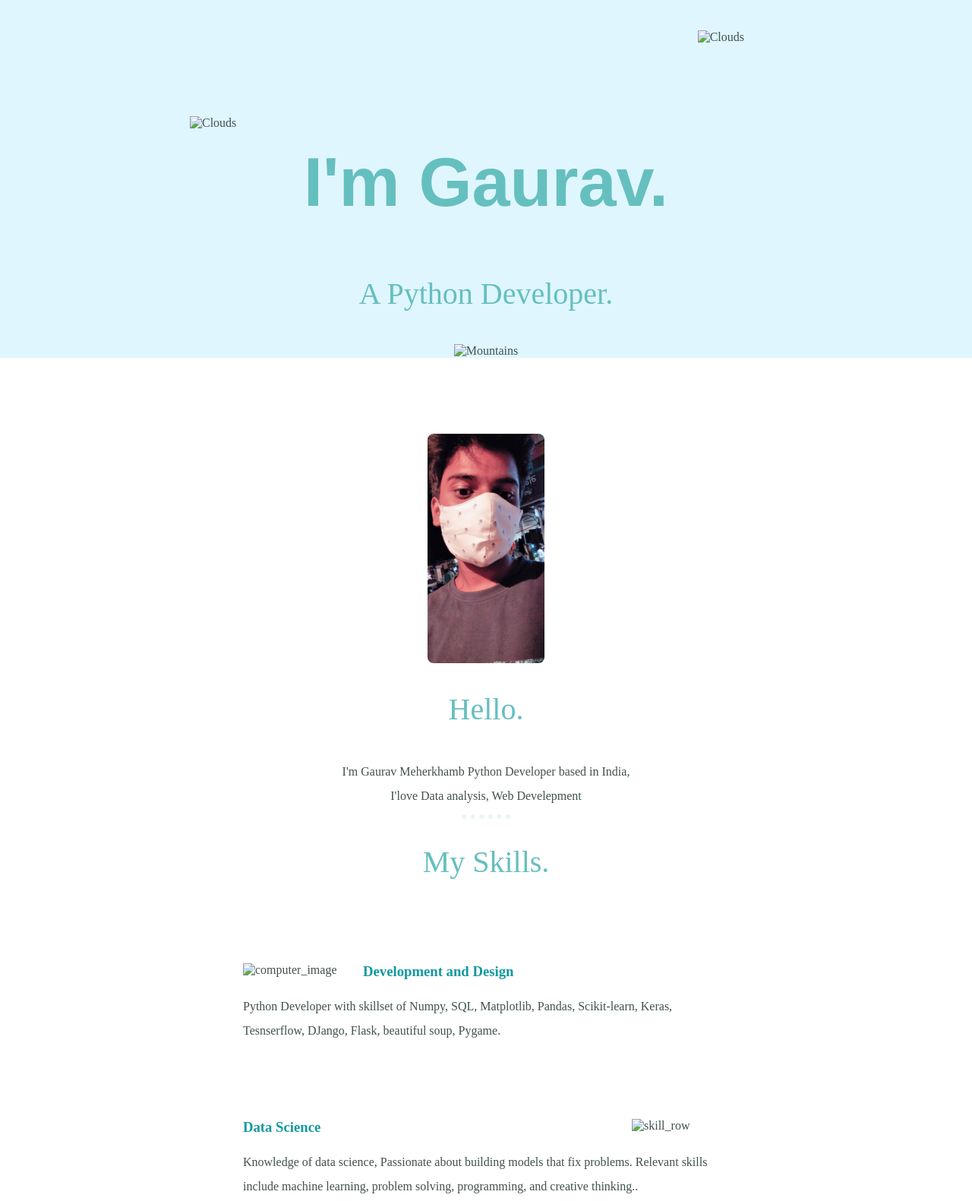
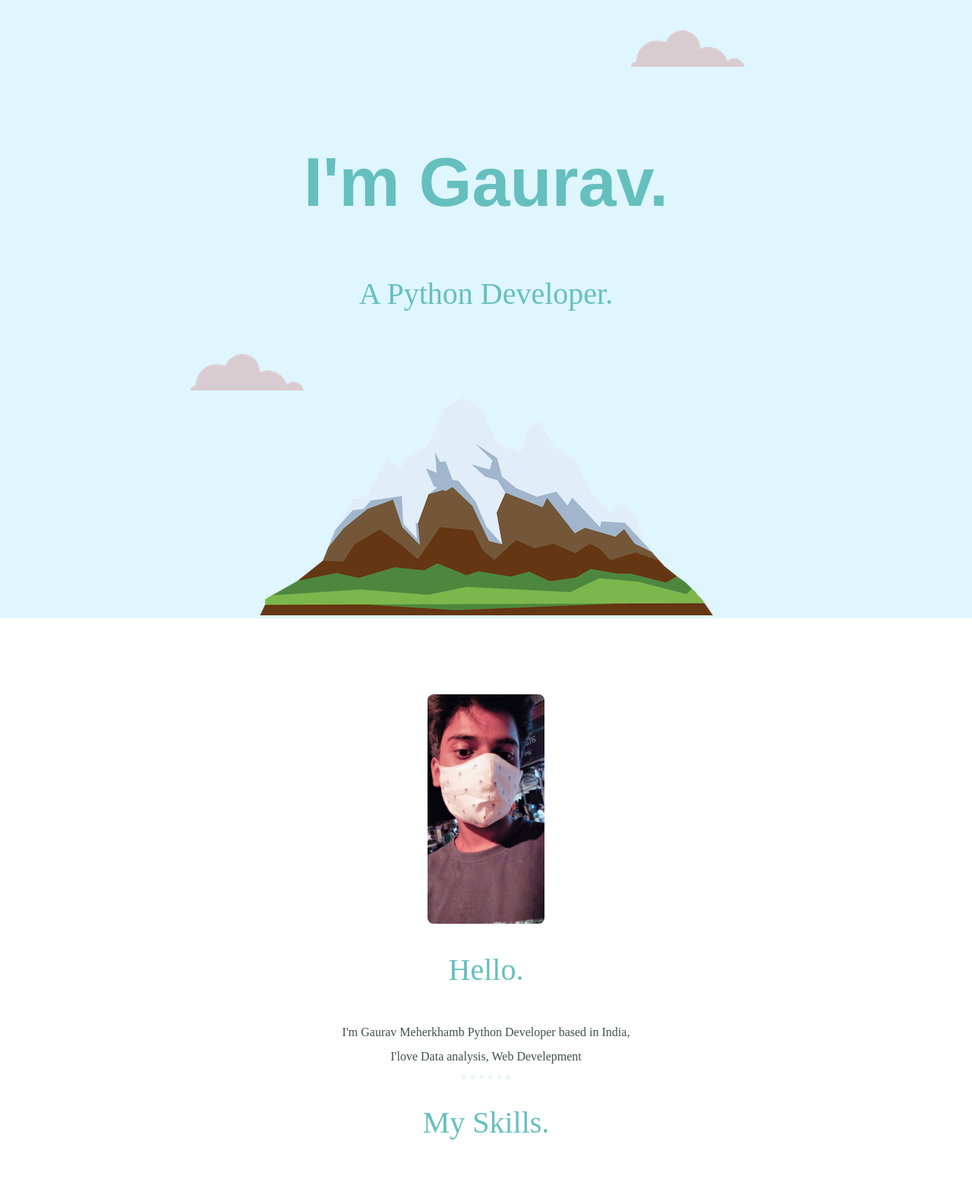
Before and after one commit to Gauraw007/Personal_website, a plain HTML site: page index.html in a window 1280 px wide. Shown: the top 1581 px of the page at 76% size. Drawn offline with Linux system fonts and the light colour scheme; a web font is replaced by a local one.

Commit message:
Update index.html

```diff
--- a/index.html
+++ b/index.html
@@ -9,11 +9,11 @@
 </head>
 <body>
     <div class="top-container">
-         <img class="top-cloud" src="Images/cloud.png" alt="Clouds">
+         <img class="top-cloud" src="cloud.png" alt="Clouds">
          <h1>I'm Gaurav.</h1>
         <h2>A Python Developer.</h2>
-         <img class="bottom-cloud" src="Images/cloud.png" alt="Clouds">
-         <img src="Images/mountain.png" alt="Mountains">
+         <img class="bottom-cloud" src="cloud.png" alt="Clouds">
+         <img src="mountain.png" alt="Mountains">
     </div>
    <div class="middle-container">
   <div class="profile">
@@ -25,12 +25,12 @@
   <div class="skills">
     <h2>My Skills.</h2>
     <div class="skill-row">
-      <img class="python" src="Images/python.png" alt="computer_image">
+      <img class="python" src="python.png" alt="computer_image">
       <h3> Development and Design</h3>
       <p> Python Developer with skillset of   Numpy, SQL, Matplotlib, Pandas, Scikit-learn, Keras, Tesnserflow, DJango, Flask, beautiful soup, Pygame.</p>
     </div>
     <div class="skill-row">
-      <img class="chillies" src="Images/data-science.png" alt="skill_row">
+      <img class="chillies" src="data-science.png" alt="skill_row">
       <h3>Data Science</h3>
       <p>Knowledge of data science, Passionate about building models that fix problems. Relevant skills include machine learning, problem solving, programming, and creative thinking..</p>
     </div>
```
